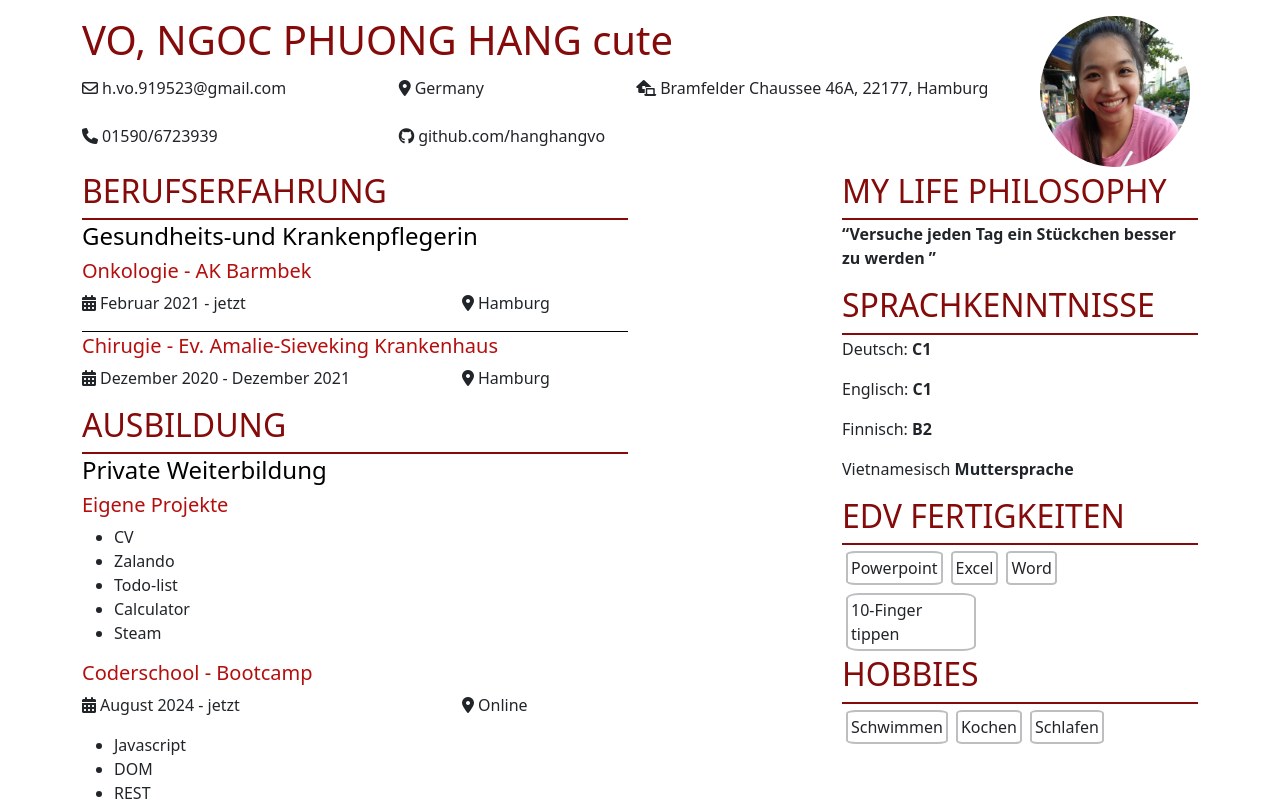
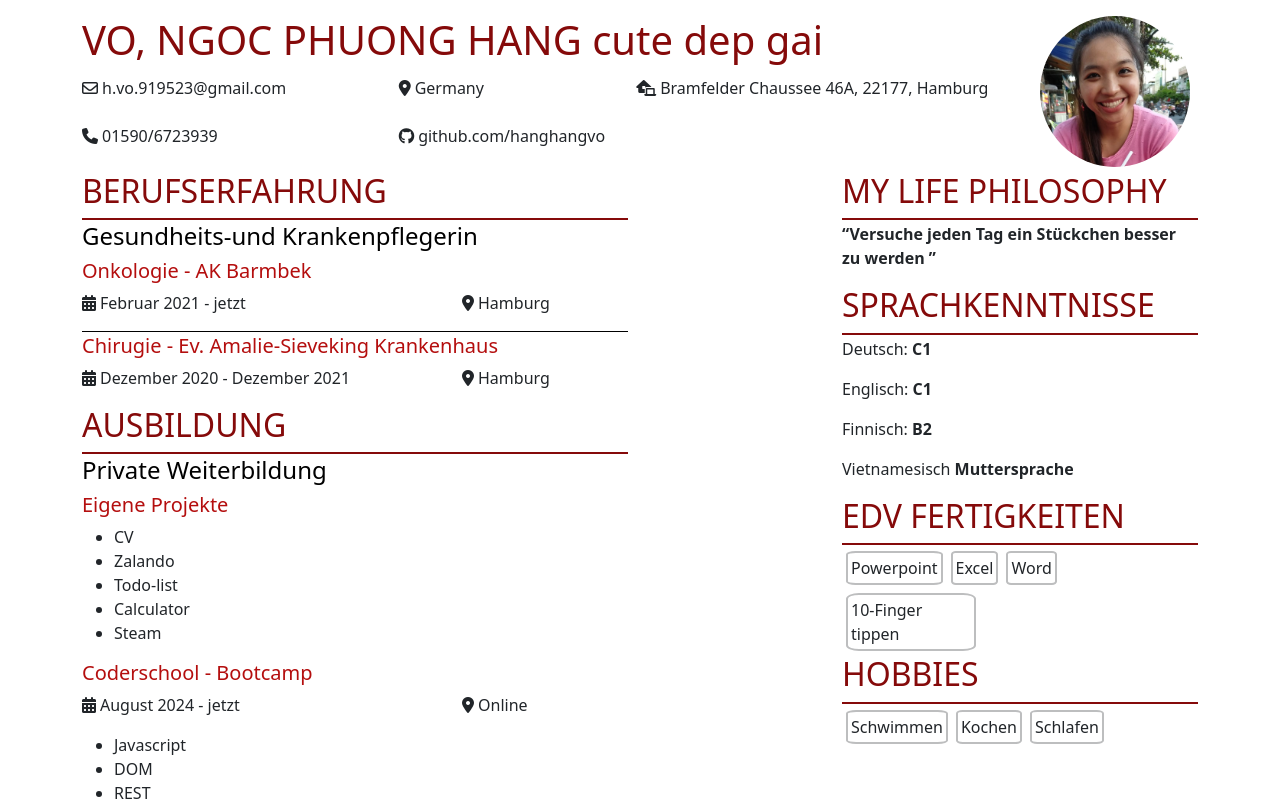
Before and after one commit to hanghangvo/CV, a plain HTML site: page index.html in a window 1280 px wide. Shown: the top 808 px of the page. Drawn offline with nearby package versions, Linux system fonts and the light colour scheme.

Commit message:
commit 2

```diff
--- a/index.html
+++ b/index.html
@@ -13,7 +13,7 @@
     <section class="container mt-3">
             <div class="row d-flex">
                 <div class="col-10 personal-contact">
-                    <h1>VO, NGOC PHUONG HANG cute</h1>
+                    <h1>VO, NGOC PHUONG HANG cute dep gai</h1>
                     <div class="row info">
                         <div class="col-lg-4 col-md-6 col-sm-6 d-flex align-items-baseline">
                             <i class="fa-regular fa-envelope"></i>
```
